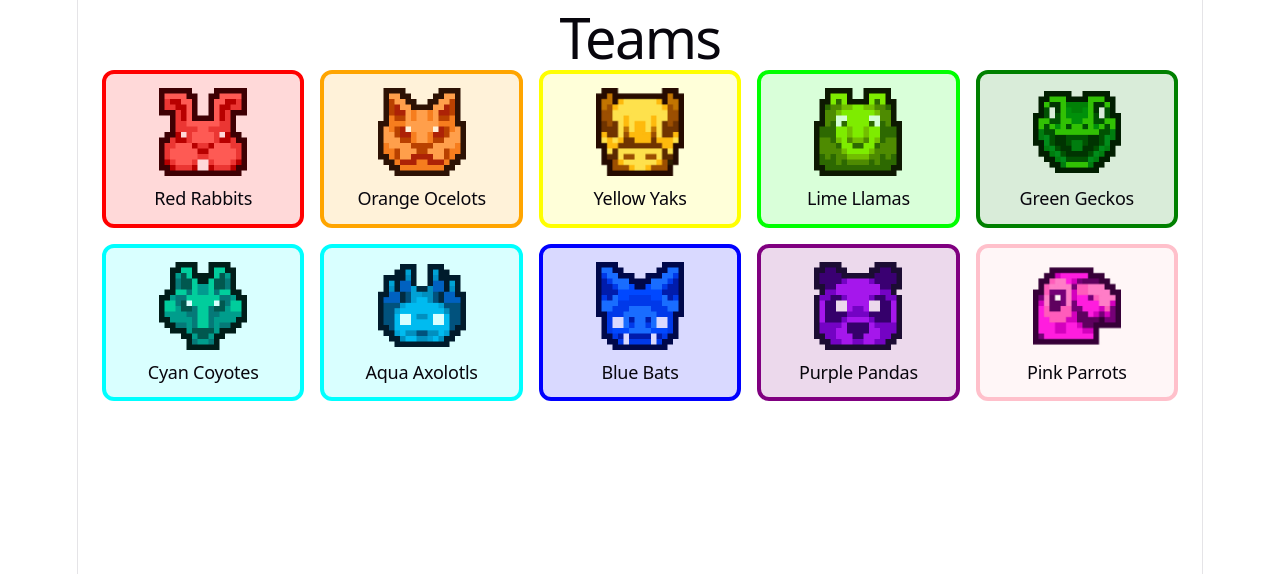
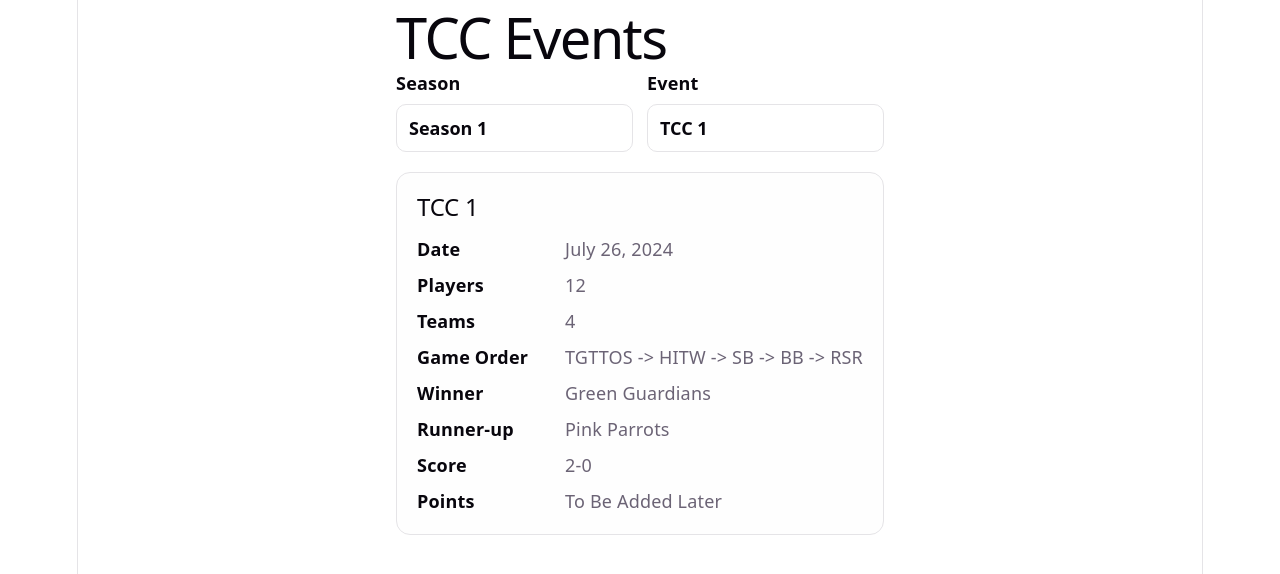
Before and after one commit to Smarsian/TCC-Live-Scoring, a React (Vite) app in the folder tcc-scores/: page / in a window 1280 px wide. Shown: the top 574 px of the page. Built offline with nearby package versions, Linux system fonts and the light colour scheme.

Commit message:
made the webpage able to sort by event

```diff
--- a/tcc-scores/src/App.css
+++ b/tcc-scores/src/App.css
@@ -1,37 +1,79 @@
-.team-page {
+.event-page {
+  max-width: 760px;
+  margin: 0 auto;
   padding: 24px;
+  text-align: left;
 }
 
-.team-page h1 {
+.event-page h1 {
   margin: 0 0 20px;
 }
 
-.team-grid {
+.filters {
   display: grid;
-  grid-template-columns: repeat(auto-fit, minmax(180px, 1fr));
-  gap: 16px;
+  grid-template-columns: repeat(auto-fit, minmax(220px, 1fr));
+  gap: 14px;
+  margin-bottom: 20px;
 }
 
-.team-card {
-  border: 4px solid var(--team-color);
-  border-radius: 12px;
-  padding: 14px;
-  background: color-mix(in srgb, var(--team-color) 15%, white);
-  display: flex;
-  flex-direction: column;
-  align-items: center;
-  gap: 12px;
+.filters label {
+  display: grid;
+  gap: 8px;
+  font-weight: 600;
+  color: var(--text-h);
 }
 
-.team-logo {
-  width: 88px;
-  height: 88px;
-  object-fit: contain;
-  mix-blend-mode: multiply;
+.filters select {
+  appearance: none;
+  width: 100%;
+  border: 1px solid var(--border);
+  border-radius: 10px;
+  padding: 10px 12px;
+  background: var(--bg);
+  color: var(--text-h);
+  font: inherit;
 }
 
-.team-card h2 {
+.event-card {
+  border: 1px solid var(--border);
+  border-radius: 14px;
+  padding: 20px;
+  background: color-mix(in srgb, var(--bg) 88%, #f3f4f6);
+}
+
+.event-card h2 {
+  margin: 0 0 14px;
+}
+
+.event-card dl {
   margin: 0;
-  font-size: 1rem;
-  line-height: 1.2;
+  display: grid;
+  gap: 10px;
 }
+
+.event-card dl > div {
+  display: grid;
+  grid-template-columns: 140px 1fr;
+  gap: 8px;
+}
+
+.event-card dt {
+  color: var(--text-h);
+  font-weight: 600;
+}
+
+.event-card dd {
+  margin: 0;
+}
+
+.empty-state {
+  margin: 0;
+  color: var(--text);
+}
+
+@media (max-width: 640px) {
+  .event-card dl > div {
+    grid-template-columns: 1fr;
+    gap: 4px;
+  }
+}
--- a/tcc-scores/src/App.jsx
+++ b/tcc-scores/src/App.jsx
@@ -1,31 +1,122 @@
-import teams from '../data/teams.json'
+import { useMemo, useState } from 'react'
+import events from '../data/events.json'
 import './App.css'
 
 function App() {
-  const teamEntries = Object.entries(teams)
+  const seasons = useMemo(() => Object.keys(events), [])
+  const [selectedSeason, setSelectedSeason] = useState(seasons[0] ?? '')
+
+  const eventNames = useMemo(() => {
+    if (!selectedSeason || !events[selectedSeason]) {
+      return []
+    }
+
+    return Object.keys(events[selectedSeason])
+  }, [selectedSeason])
+
+  const [selectedEvent, setSelectedEvent] = useState(eventNames[0] ?? '')
+
+  const eventData = useMemo(() => {
+    if (!selectedSeason || !selectedEvent) {
+      return null
+    }
+
+    return events[selectedSeason]?.[selectedEvent] ?? null
+  }, [selectedSeason, selectedEvent])
+
+  const handleSeasonChange = (event) => {
+    const nextSeason = event.target.value
+    const nextEventNames = Object.keys(events[nextSeason] ?? {})
+
+    setSelectedSeason(nextSeason)
+    setSelectedEvent(nextEventNames[0] ?? '')
+  }
+
+  const handleEventChange = (event) => {
+    setSelectedEvent(event.target.value)
+  }
+
+  const winners = eventData
+    ? [eventData.winner, eventData['winner-2']].filter(Boolean)
+    : []
+
+  const runnerUps = eventData
+    ? [eventData['runner-up'] ?? eventData['runner-ups'], eventData['runner-up-2']].filter(
+        Boolean,
+      )
+    : []
+
+  const gameOrder = eventData?.['game-order'] ?? []
 
   return (
-    <main className="team-page">
-      <h1>Teams</h1>
-      <section className="team-grid" aria-label="Team list">
-        {teamEntries.map(([teamName, team]) => {
-          const logoUrl = new URL(`../images/${team.logo}`, import.meta.url).href
-          const label = teamName.replaceAll('_', ' ')
+    <main className="event-page">
+      <h1>TCC Events</h1>
 
-          return (
-            <article
-              className="team-card"
-              key={teamName}
-              style={{
-                '--team-color': team.color,
-              }}
-            >
-              <img src={logoUrl} alt={`${label} logo`} className="team-logo" />
-              <h2>{label}</h2>
-            </article>
-          )
-        })}
+      <section className="filters" aria-label="Season and event selectors">
+        <label>
+          Season
+          <select value={selectedSeason} onChange={handleSeasonChange}>
+            {seasons.map((season) => (
+              <option key={season} value={season}>
+                {season}
+              </option>
+            ))}
+          </select>
+        </label>
+
+        <label>
+          Event
+          <select value={selectedEvent} onChange={handleEventChange}>
+            {eventNames.map((eventName) => (
+              <option key={eventName} value={eventName}>
+                {eventName}
+              </option>
+            ))}
+          </select>
+        </label>
       </section>
+
+      {eventData ? (
+        <section className="event-card" aria-live="polite">
+          <h2>{selectedEvent}</h2>
+          <dl>
+            <div>
+              <dt>Date</dt>
+              <dd>{eventData.date || 'TBD'}</dd>
+            </div>
+            <div>
+              <dt>Players</dt>
+              <dd>{eventData.players ?? 'TBD'}</dd>
+            </div>
+            <div>
+              <dt>Teams</dt>
+              <dd>{eventData.teams ?? 'TBD'}</dd>
+            </div>
+            <div>
+              <dt>Game Order</dt>
+              <dd>{gameOrder.length > 0 ? gameOrder.join(' -> ') : 'TBD'}</dd>
+            </div>
+            <div>
+              <dt>Winner</dt>
+              <dd>{winners.length > 0 ? winners.join(', ') : 'TBD'}</dd>
+            </div>
+            <div>
+              <dt>Runner-up</dt>
+              <dd>{runnerUps.length > 0 ? runnerUps.join(', ') : 'TBD'}</dd>
+            </div>
+            <div>
+              <dt>Score</dt>
+              <dd>{eventData.score || 'TBD'}</dd>
+            </div>
+            <div>
+              <dt>Points</dt>
+              <dd>{eventData.points ?? 'To Be Added Later'}</dd>
+            </div>
+          </dl>
+        </section>
+      ) : (
+        <p className="empty-state">No event data available.</p>
+      )}
     </main>
   )
 }
```
